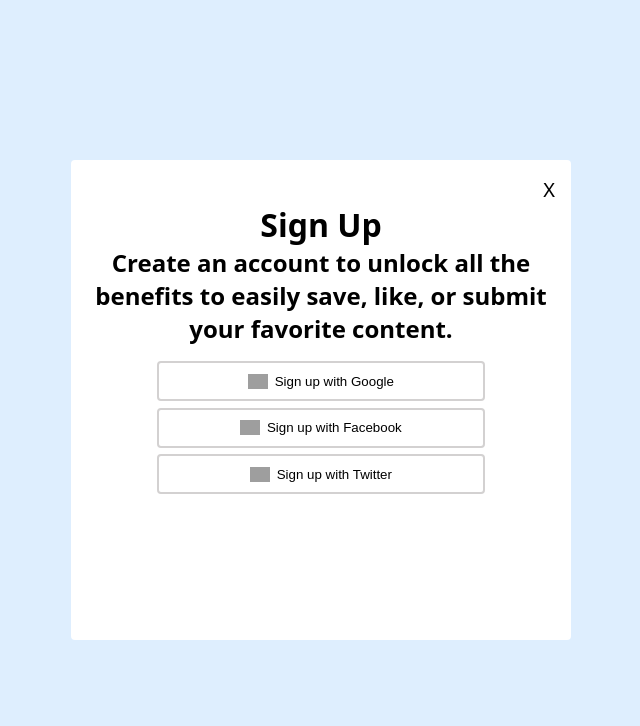
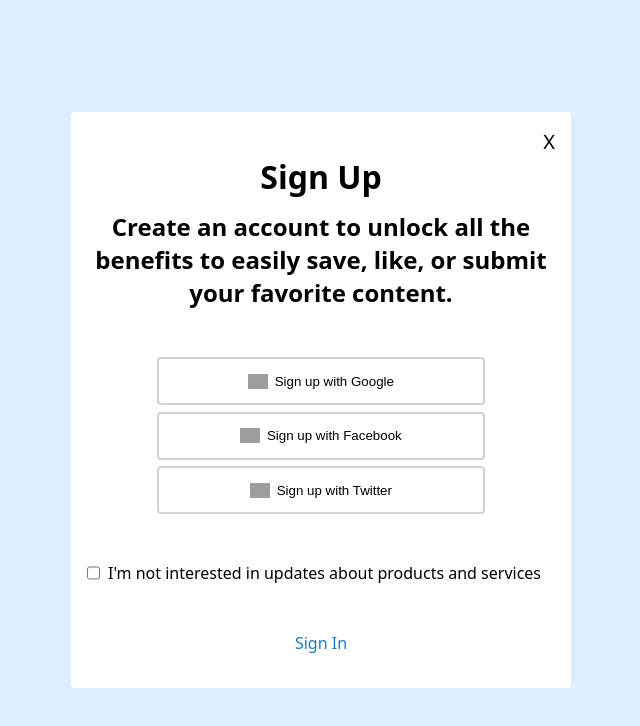
Before and after one commit to bowen-anth/signup-form, a plain HTML site: page index.html in a window 1280 px wide. Shown: the whole page, without its empty margins (319-959 px from the left). Drawn offline with Linux system fonts and the light colour scheme; grey boxes are pictures that could not be loaded.

Commit message:
changed screenshot for readme

```diff
--- a/index.html
+++ b/index.html
@@ -48,6 +48,11 @@
           </button></a
         >
       </div>
+      <div class="opt-out">
+        <input type="checkbox" />
+        <p>I'm not interested in updates about products and services</p>
+      </div>
+      <a href="#" class="sign-in">Sign In</a>
     </div>
   </body>
 </html>
--- a/style.css
+++ b/style.css
@@ -14,15 +14,19 @@
   text-decoration: none;
 }
 
+h2 {
+  margin: 0.5em 0;
+}
+
 .card {
   position: absolute;
   top: 50%;
   left: 50%;
   transform: translate(-50%, -50%);
   background-color: white;
-  width: 80%;
+  width: 90%;
   max-width: 500px;
-  height: 30rem;
+  min-height: 36rem;
   margin: auto;
   border-radius: 4px;
   padding: 1em;
@@ -38,7 +42,7 @@
 }
 
 .button-container {
-  margin: 1em auto;
+  margin: 3em auto;
   width: 70%;
 }
 
@@ -48,7 +52,7 @@
   gap: 0.5em;
   justify-content: center;
   margin: auto;
-  height: 2.5rem;
+  height: 3rem;
   width: 100%;
   margin: 0.5em 0;
   background-color: white;
@@ -74,3 +78,14 @@
   border-radius: 25px;
   border: 1px solid gray;
 }
+
+.opt-out {
+  display: flex;
+  gap: 0.5em;
+  margin-top: 2em;
+  margin-bottom: 3em;
+}
+
+.sign-in {
+  color: #1f7abc;
+}
```
Also changed, not shown: screenshot.png.
